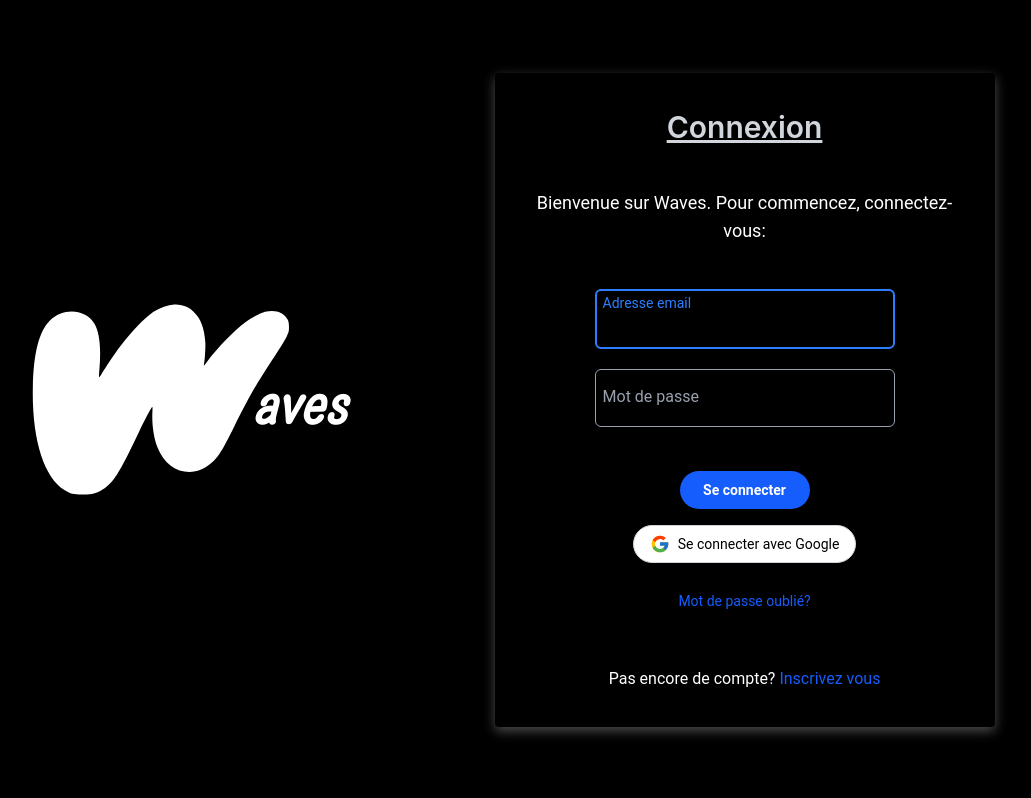
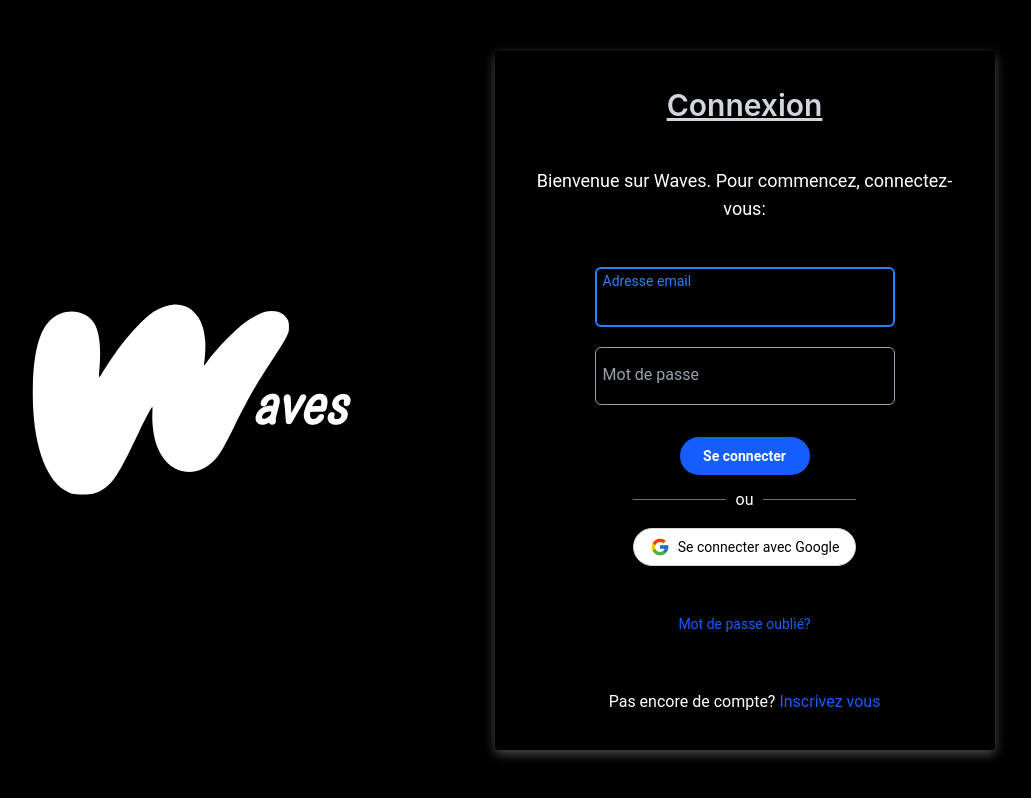
Before and after one commit to TchoukaDev/project-w, a React (Vite) app: page /signIn in a window 1280 px wide. Shown: the whole page, without its empty margins (137-1168 px from the left). Built offline with nearby package versions, Linux system fonts and the light colour scheme; no server answers.

Commit message:
modificiation layaout boutons de connexion

```diff
--- a/src/pages/SignIn.jsx
+++ b/src/pages/SignIn.jsx
@@ -144,20 +144,22 @@ export default function SignIn() {
             <p className="text-red-400">{errors.password.message}</p>
           )}
 
-          {/* Boutons */}
-          <div className="flex flex-col gap-4 mt-6">
-            <Button type="submit">
-              {/* Affiche un loader si loading en cours */}
+          {/* Bouton de connexion et bouton Google */}
+          <div className="flex flex-col gap-4 mb-5">
+            <Button margin="mt-3 mb-2" type="submit" disabled={loading}>
               {loading ? (
                 <div>
-                  Connexion...
+                  Connexion en cours...
                   <ClipLoader size={10} color="white" />
                 </div>
               ) : (
                 "Se connecter"
               )}
             </Button>
-            {/* Bouton Google personnalisé */}
+            <hr className="text-gray-500" />
+            <p className="bg-gray-100 dark:bg-black mx-auto text-center w-1/6 mt-[-28px] z-10">
+              ou
+            </p>
             <GoogleBtn>Se connecter avec Google</GoogleBtn>
           </div>
         </form>
```
Also changed, not shown: 1 other file (tests, documents, lock files or other folders).
